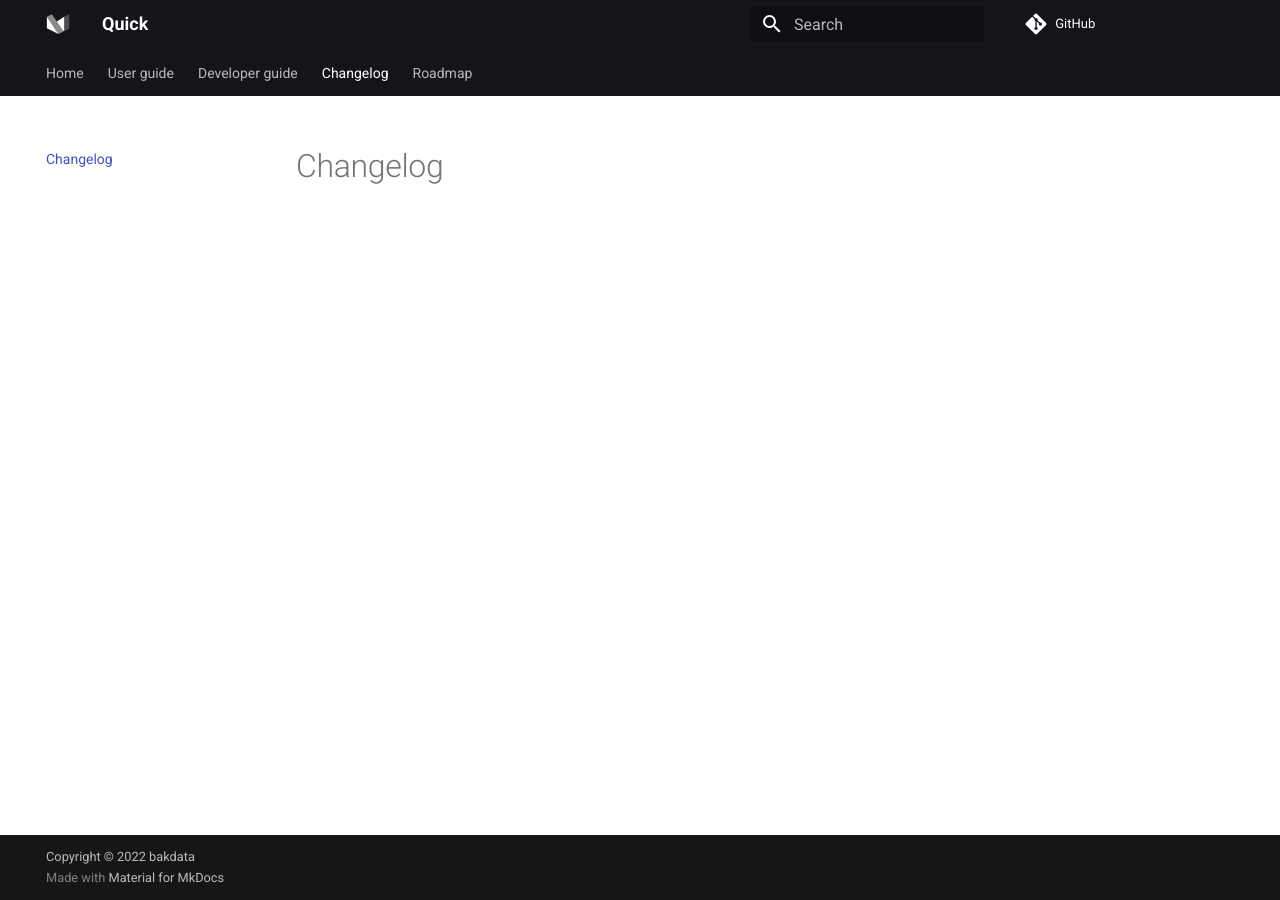
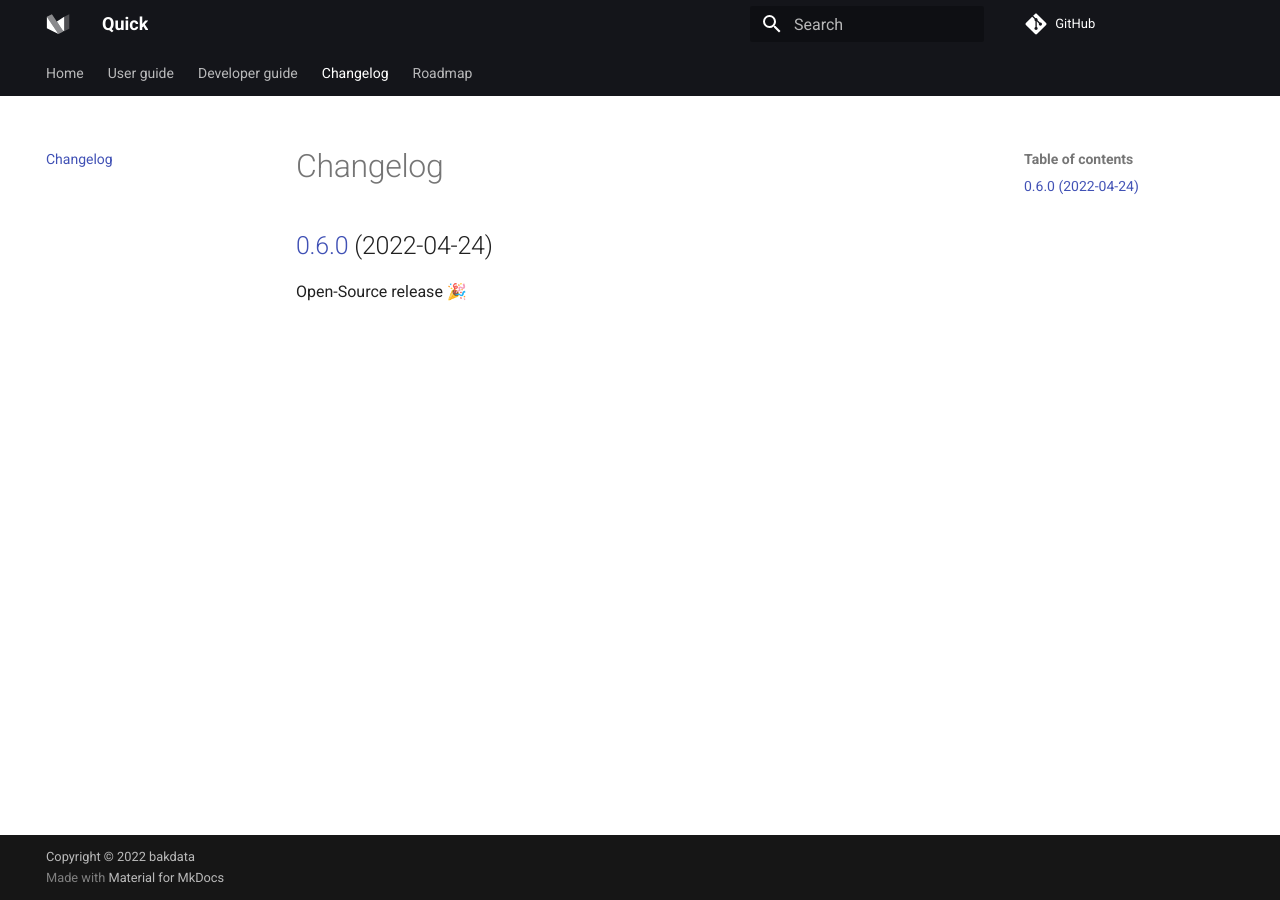
Before and after one commit to bakdata/quick, an MkDocs documentation site: the page built from docs/docs/changelog.md, in a window 1280 px wide. Built offline with MkDocs 1.6.1 and Material for MkDocs 9.7.7, drawn with Linux system fonts in a browser that asks for light colours; comment, search, counter and statistics services are not loaded; the version menu is left out.

Commit message:
Prepare development of 0.7

```diff
--- a/docs/docs/changelog.md
+++ b/docs/docs/changelog.md
@@ -1 +1,5 @@
 # Changelog
+
+## [0.6.0](https://github.com/bakdata/quick/tree/0.6.0) (2022-04-24)
+
+Open-Source release 🎉
--- a/docs/mkdocs.yml
+++ b/docs/mkdocs.yml
@@ -45,7 +45,7 @@ markdown_extensions:
       emoji_generator: !!python/name:materialx.emoji.to_svg
 
 extra:
-  quick_version: 0.6.0
+  quick_version: 0.7.0-dev
   version:
     provider: mike
 
```
Also changed, not shown: CHANGELOG.md, 1 other file.
